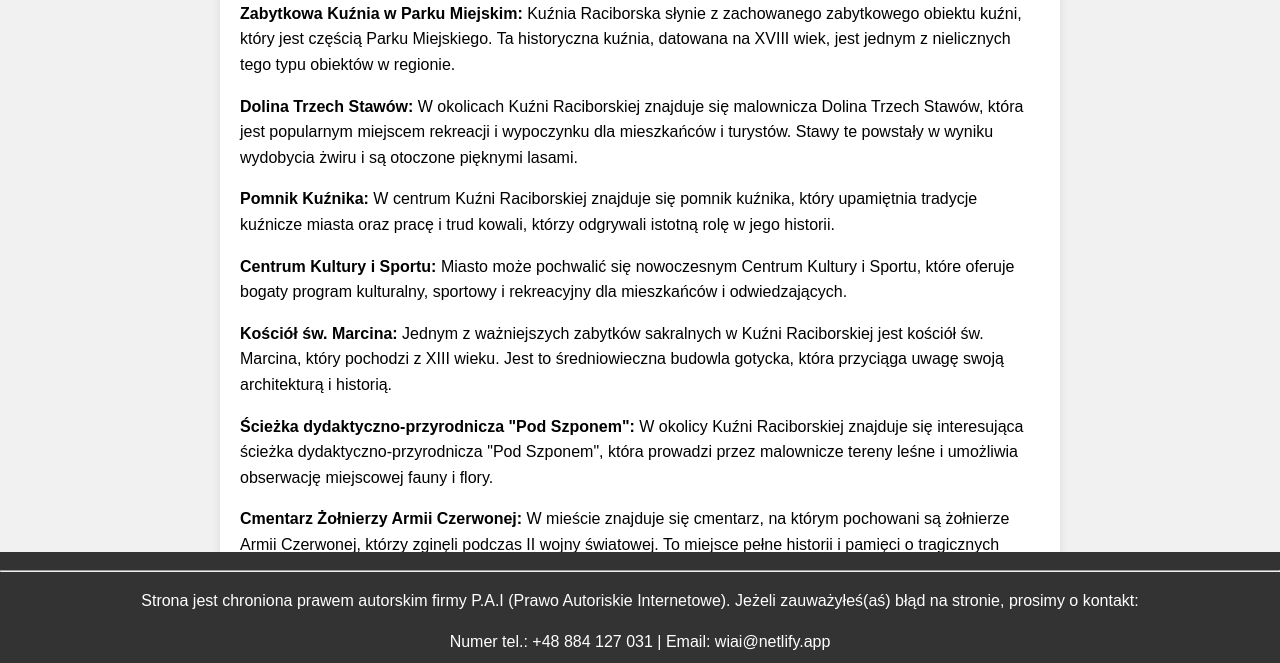
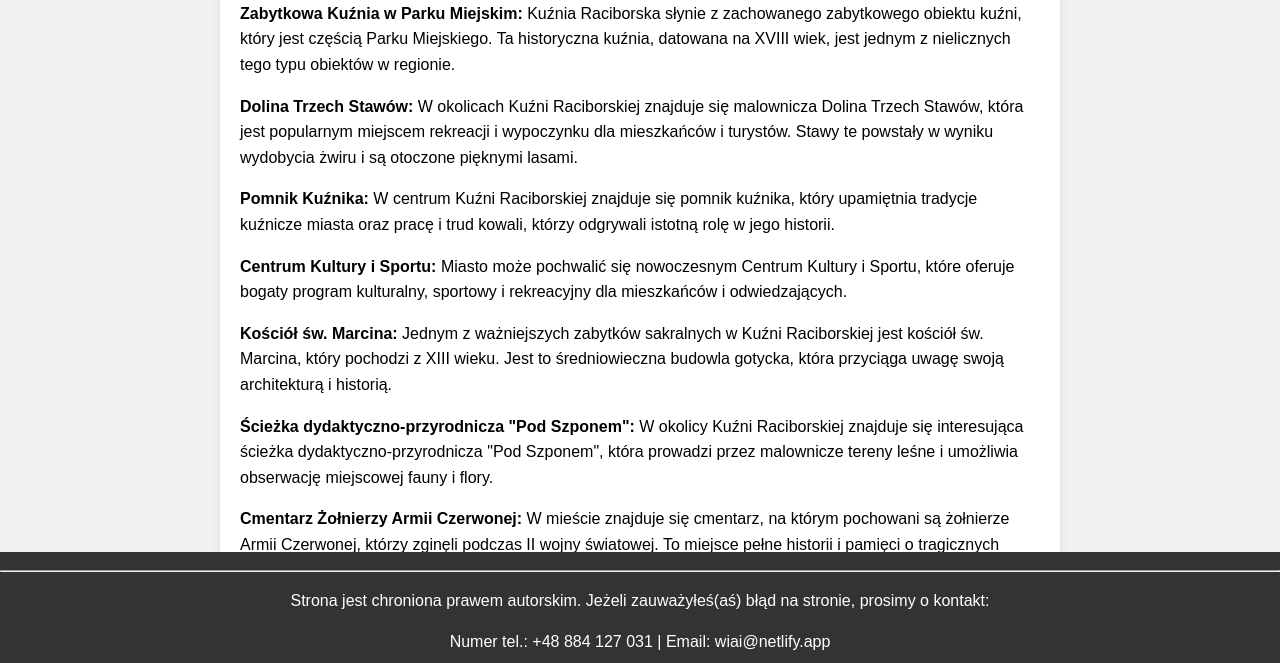
Before and after one commit to LeeRu3/WIAI, a plain HTML site: page Strona zaliczeniowa/ciekawostki/index.html in a window 1280 px wide. Shown: the part 119-782 px from the top of the page. Drawn offline with Linux system fonts and the light colour scheme.

Commit message:
Update index.html

```diff
--- a/Strona zaliczeniowa/ciekawostki/index.html
+++ b/Strona zaliczeniowa/ciekawostki/index.html
@@ -40,7 +40,7 @@
 
         </div>
     <footer><hr />
-        <p>Strona jest chroniona prawem autorskim firmy P.A.I (Prawo Autoriskie Internetowe). Jeżeli zauważyłeś(aś) błąd na stronie, prosimy o kontakt:</p>
+        <p>Strona jest chroniona prawem autorskim. Jeżeli zauważyłeś(aś) błąd na stronie, prosimy o kontakt:</p>
         <p>Numer tel.: +48 884 127 031 | Email: wiai@netlify.app</p>
     </footer>
 </body>
```
